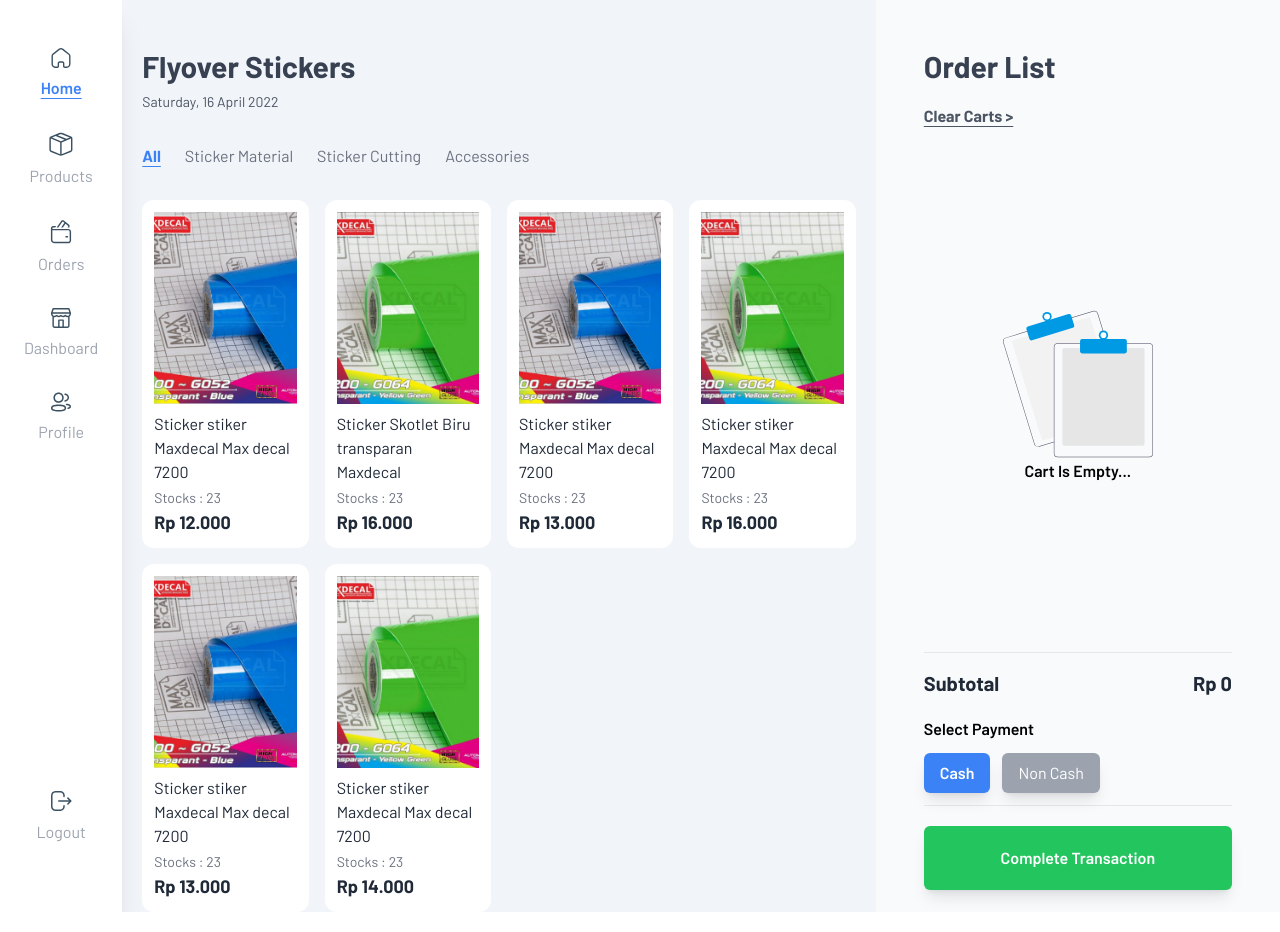
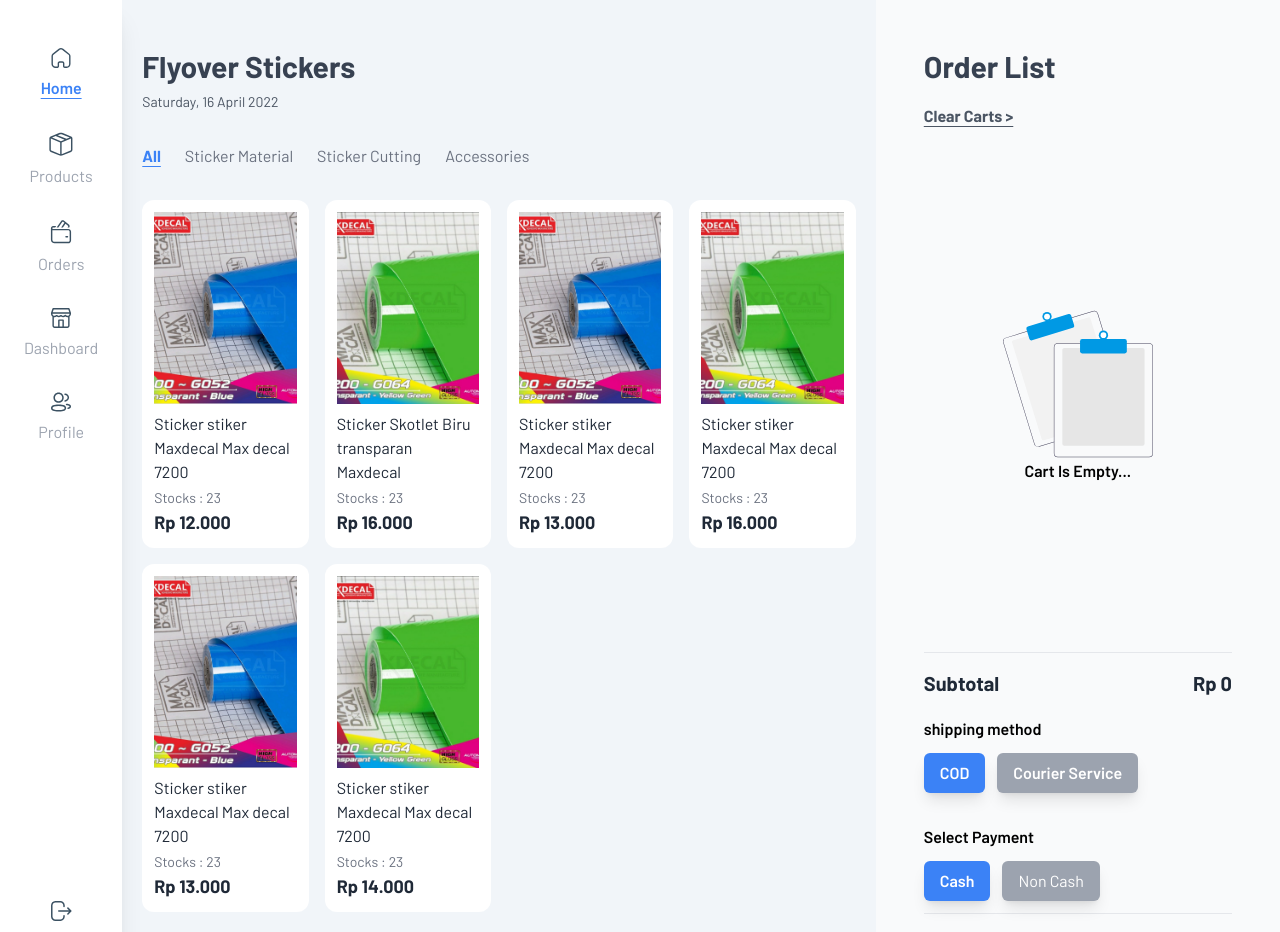
Before and after one commit to rahulsya/posmicro, a React (Create React App) app: page / in a window 1280 px wide. Shown: the top 932 px of the page. Built offline with nearby package versions, Linux system fonts and the light colour scheme.

Commit message:
add options method shipping and payment

```diff
--- a/src/pages/Home/Carts.js
+++ b/src/pages/Home/Carts.js
@@ -4,14 +4,37 @@
 
 import { useSelector, useDispatch } from "react-redux";
 import { addItem, removeItem, clearItem } from "../../redux/Cart/action";
+import { useNavigate } from "react-router-dom";
 
 import sumPrice from "../../utils/sum-price";
 import { formatNumber } from "../../utils/format-rupiah";
 
+import axios from "axios";
+
 function Carts() {
+  let navigate = useNavigate();
   const dispatch = useDispatch();
   const carts = useSelector((state) => state.cart);
   const [currentPayment, setCurrentPayment] = useState("cash");
+  const [shipment, setShipment] = useState("cod");
+
+  const onSubmit = () => {
+    console.log("test");
+    axios
+      .post(`http://localhost:4003/order`, {
+        products: carts,
+        total_amount: sumPrice(carts),
+        total_shipping: null,
+      })
+      .then((res) => {
+        console.log(res.data);
+        dispatch(clearItem());
+      })
+      .catch((err) => {
+        console.log(err.response);
+      });
+  };
+
   return (
     <>
       <div>
@@ -25,6 +48,7 @@
             carts.map((item, index) => {
               return (
                 <CartItem
+                  isShowAction
                   onDec={() => dispatch(removeItem(item))}
                   onInc={() => dispatch(addItem(item))}
                   key={index}
@@ -44,11 +68,76 @@
           <div>Subtotal</div>
           <div>{formatNumber(sumPrice(carts))}</div>
         </div>
+        <ShippingMethod
+          dataState={{ shipment, setShipment, setCurrentPayment }}
+        />
+        <PaymentMethod
+          dataState={{ currentPayment, setShipment, setCurrentPayment }}
+        />
+        <hr />
+        <div className="mb-6">
+          {shipment === "cod" ? (
+            <Button
+              onPress={onSubmit}
+              type="success"
+              title="Complete Transactions"
+            />
+          ) : (
+            <Button
+              onPress={() => navigate("/shipment")}
+              type="success"
+              title="Complete Shipment"
+            />
+          )}
+        </div>
+      </div>
+    </>
+  );
+}
+
+const ShippingMethod = ({ dataState }) => {
+  const { shipment, setShipment, setCurrentPayment } = dataState;
+  return (
+    <>
+      {/* shipment */}
+      <div className="font-semibold mt-5">shipping method</div>
+      <div className="flex flex-row py-3">
+        <button
+          onClick={() => setShipment("cod")}
+          className={`px-4 py-2 rounded-md text-center ${
+            shipment === "cod" ? "bg-blue-500" : "bg-gray-400"
+          } shadow-lg text-white font-semibold mr-3`}
+        >
+          COD
+        </button>
+        <button
+          onClick={() => {
+            setCurrentPayment("noncash");
+            setShipment("courier");
+          }}
+          className={`px-4 py-2 rounded-md text-center ${
+            shipment === "courier" ? "bg-blue-500" : "bg-gray-400"
+          } shadow-lg text-white font-semibold mr-3`}
+        >
+          Courier Service
+        </button>
+      </div>
+    </>
+  );
+};
+
+const PaymentMethod = ({ dataState }) => {
+  const { currentPayment, setShipment, setCurrentPayment } = dataState;
+  return (
+    <>
       {/*payment  */}
       <div className="font-semibold mt-5">Select Payment</div>
       <div className="flex flex-row py-3">
         <button
-            onClick={() => setCurrentPayment("cash")}
+          onClick={() => {
+            setCurrentPayment("cash");
+            setShipment("cod");
+          }}
           className={`px-4 py-2 rounded-md text-center ${
             currentPayment === "cash" ? "bg-blue-500" : "bg-gray-400"
           } shadow-lg text-white font-semibold mr-3`}
@@ -64,12 +153,8 @@
           Non Cash
         </button>
       </div>
-
-        <hr />
-        <Button type="success" title="Complete Transaction" />
-      </div>
     </>
   );
-}
+};
 
 export default Carts;
```
Lines whose indentation alone changed are shown as unchanged.
